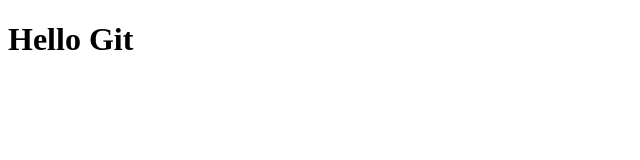
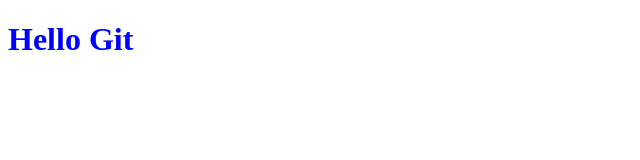
Before and after one commit to saafkhallid/myproject, a plain HTML site: page index.html in a window 1280 px wide. Shown: the whole page, without its empty margins (0-640 px from the left). Drawn offline with Linux system fonts and the light colour scheme.

Commit message:
modifier coleur titre h1

```diff
--- a/index.html
+++ b/index.html
@@ -4,9 +4,10 @@
     <meta charset="UTF-8">
     <meta name="viewport" content="width=device-width, initial-scale=1.0">
     <title>Document</title>
+    <link rel="stylesheet" href="style.css">
 </head>
 <body>
-    <h1>Hello Git</h1>
+    <h1 class="titre">Hello Git</h1>
 
     <script src="./app.js" ></script>
 </body>
--- a/style.css
+++ b/style.css
@@ -0,0 +1,3 @@
+.titre{
+    color: blue;
+}
```
